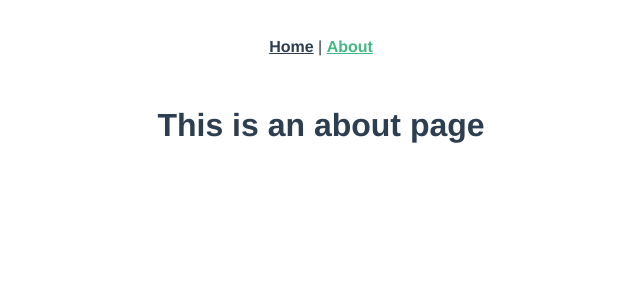
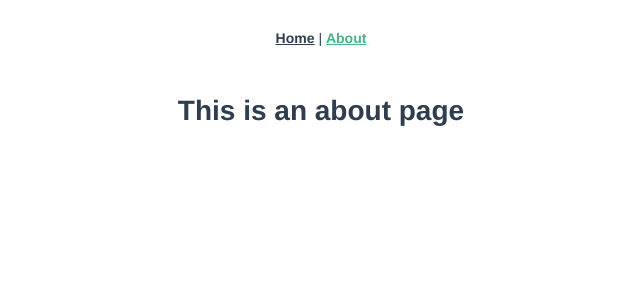
Before and after one commit to noprotocol/generator-np-stack, a Vue app in the folder generators/app/templates/vue/: page /about in a window 1280 px wide. Shown: the top 300 px of the page, without its empty margins (319-959 px from the left). Built offline with nearby package versions, Linux system fonts and the light colour scheme.

Commit message:
Updated deps + added main & util.scss

```diff
--- a/generators/app/templates/vue/src/main.js
+++ b/generators/app/templates/vue/src/main.js
@@ -2,6 +2,7 @@ import Vue from "vue";
 import App from "./App.vue";
 import router from "./router";
 import store from "./store";
+import "./main.scss";
 
 Vue.config.productionTip = false;
 
--- /dev/null
+++ b/generators/app/templates/vue/src/main.scss
@@ -0,0 +1,9 @@
+@import "./util.scss";
+
+html {
+  font-size: 10px;
+}
+body {
+  font: normal 14px sans-serif;
+  margin: 0;
+}
--- /dev/null
+++ b/generators/app/templates/vue/src/util.scss
@@ -0,0 +1,4 @@
+// This scss has no output, only variables, mixins, etc
+
+$phone: 475px;
+$desktop: 1025px;
```
Also changed, not shown: generators/app/templates/vue/package.json (+17 -17 lines), 1 other file (tests, documents, lock files or other folders).
